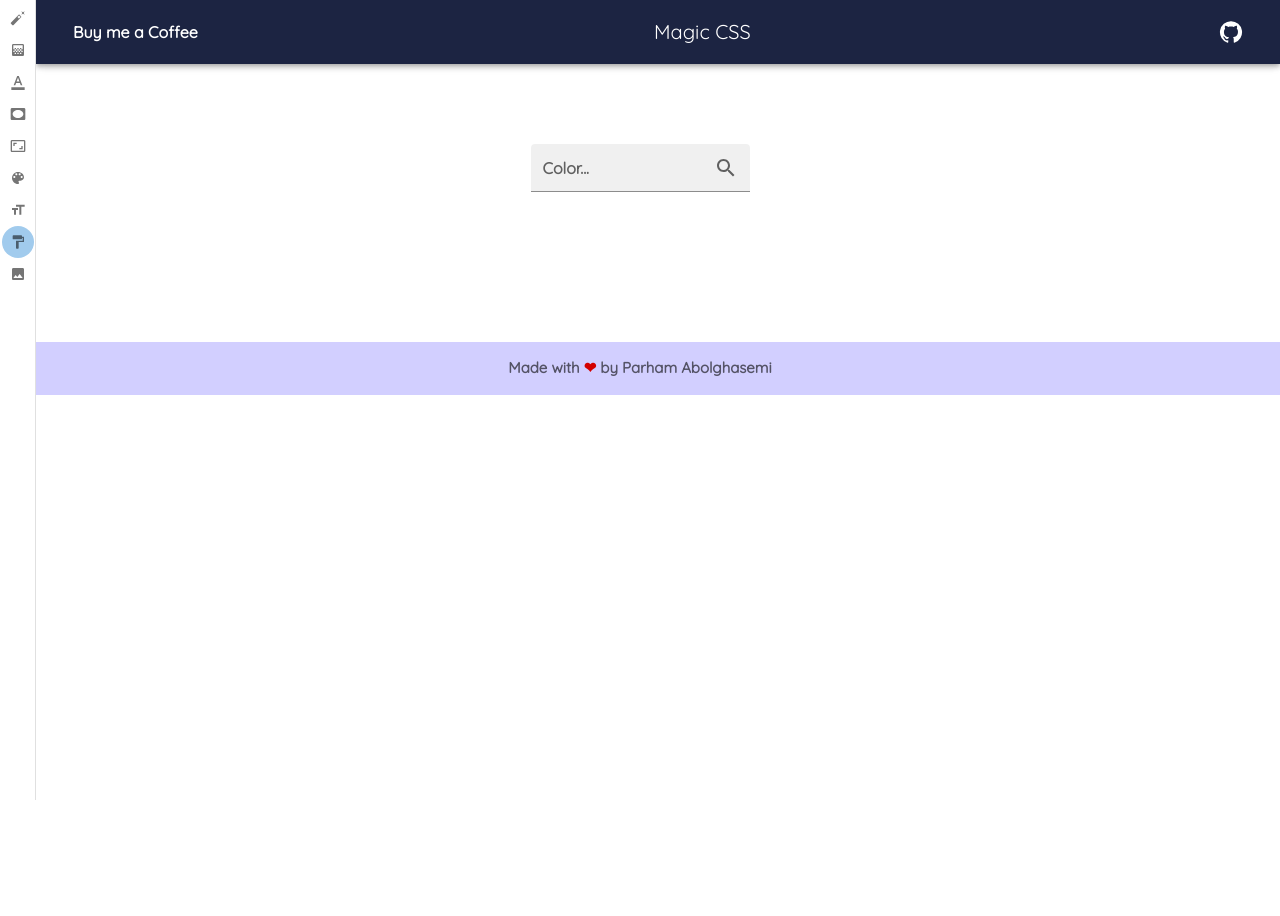
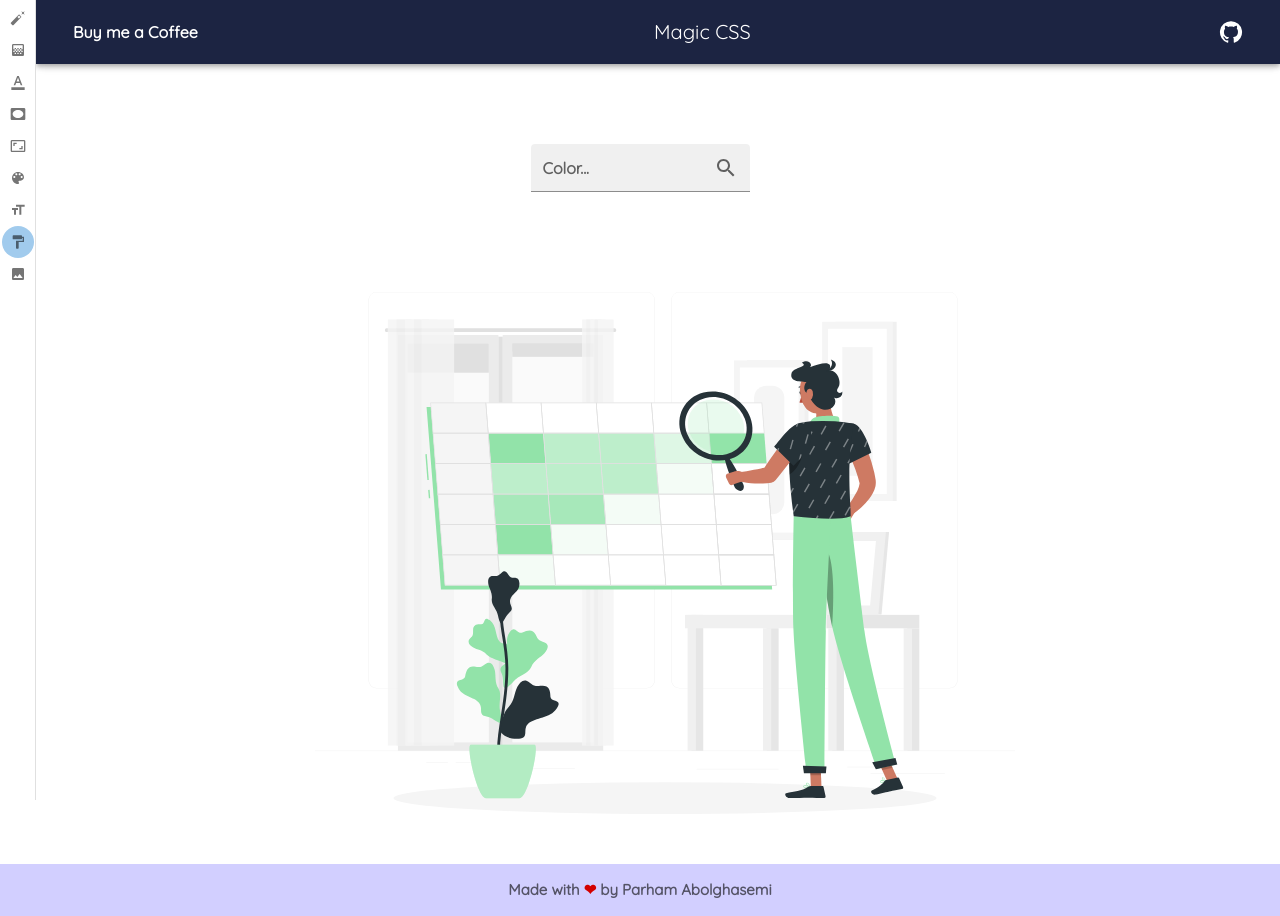
Before and after one commit to parham-ab/React-magic-css, a React (Create React App) app: page /color-generator in a window 1280 px wide. Before the commit the page ends 800 px from the top, so only its background shows below. Built offline with nearby package versions, Linux system fonts and the light colour scheme; some icons are missing.

Commit message:
UI bugs fixed

```diff
--- /dev/null
+++ b/src/assets/styles/components/_colorGenerator.scss
@@ -0,0 +1,5 @@
+.colorListImg {
+  display: flex;
+  margin: auto;
+  width: 700px;
+}
--- a/src/assets/styles/index.scss
+++ b/src/assets/styles/index.scss
@@ -1,5 +1,6 @@
 @import "components/boxshadow";
 @import "components/borderRadius";
+@import "components/colorGenerator";
 @import "global/fonts";
 @import "global/reset";
 @import "global/scrollbar";
--- a/src/components/ColorGenerator/index.js
+++ b/src/components/ColorGenerator/index.js
@@ -3,6 +3,8 @@ import { v4 as uuidv4 } from "uuid";
 import Values from "values.js";
 // icons
 import SearchIcon from "@mui/icons-material/Search";
+// img
+import colorListImg from "../../assets/img/colors.svg";
 // custom hooks
 import UseTitle from "../../hooks/useTitle";
 // MUI components
@@ -15,13 +17,11 @@ import SingleColor from "./SingleColor";
 import { ToastContainer } from "react-toastify";
 import "react-toastify/dist/ReactToastify.css";
 import { notify } from "../functions/toast";
-import { Typography } from "@mui/material";
 
 const ColorGenerator = () => {
   const [color, setColor] = useState("");
   const [error, setError] = useState(false);
   const [list, setList] = useState([]);
-
   // generate color lists
   const handleSubmit = (e) => {
     e.preventDefault();
@@ -62,9 +62,11 @@ const ColorGenerator = () => {
             }}
           />
           <Box display="flex" flexWrap="wrap" mt="100px" sx={{ ml: "50px" }}>
-            {list.map((item) => (
-              <SingleColor key={uuidv4()} {...item} />
-            ))}
+            {list.length ? (
+              list.map((item) => <SingleColor key={uuidv4()} {...item} />)
+            ) : (
+              <img src={colorListImg} alt="colors" className="colorListImg" />
+            )}
           </Box>
         </Grid>
       </Grid>
```
Also changed, not shown: src/assets/img/colors.svg (added).
